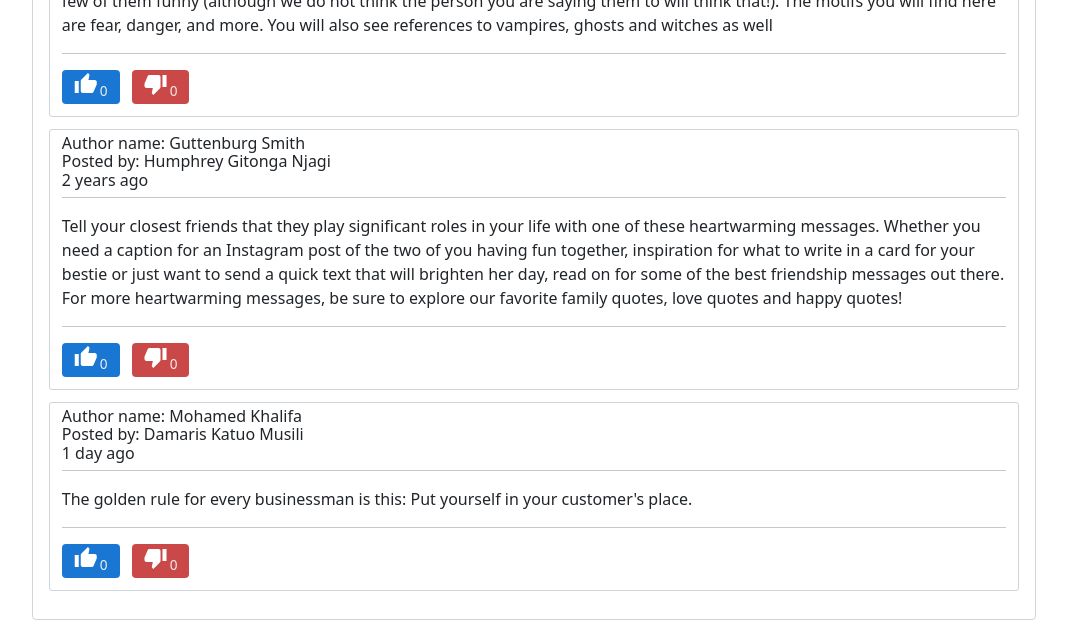
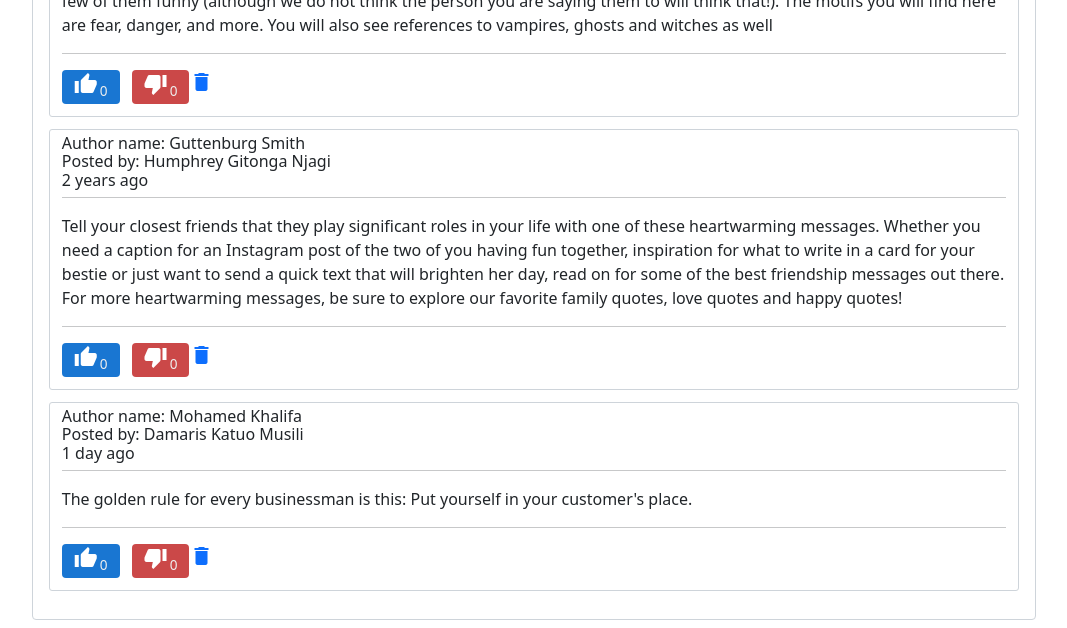
Before and after one commit to kiman121/quotes, an Angular app: page / in a window 1280 px wide. Shown: the part 301-929 px from the top of the page, without its empty margins (106-1173 px from the left). Built offline with nearby package versions, Linux system fonts and the light colour scheme.

Commit message:
add quote delete functionality

```diff
--- a/src/app/quote/quote.component.html
+++ b/src/app/quote/quote.component.html
@@ -38,6 +38,8 @@
           ><i class="material-icons">thumb_down</i
           ><span>{{ quote.downVote }}</span></a
         >
+        <a class="btn-delete" (click)="deleteQuote(i)"><i class="material-icons">delete</i
+          ></a>
       </div>
     </div>
   </div>
--- a/src/app/quote/quote.component.ts
+++ b/src/app/quote/quote.component.ts
@@ -62,6 +62,10 @@ export class QuoteComponent implements OnInit {
     }
     this.favoriteQuote();
   }
+
+  deleteQuote(index){
+    this.quotes.splice(index, 1);
+  }
   alertUser() {
     window.alert('Time to hide the button!');
   }
```
